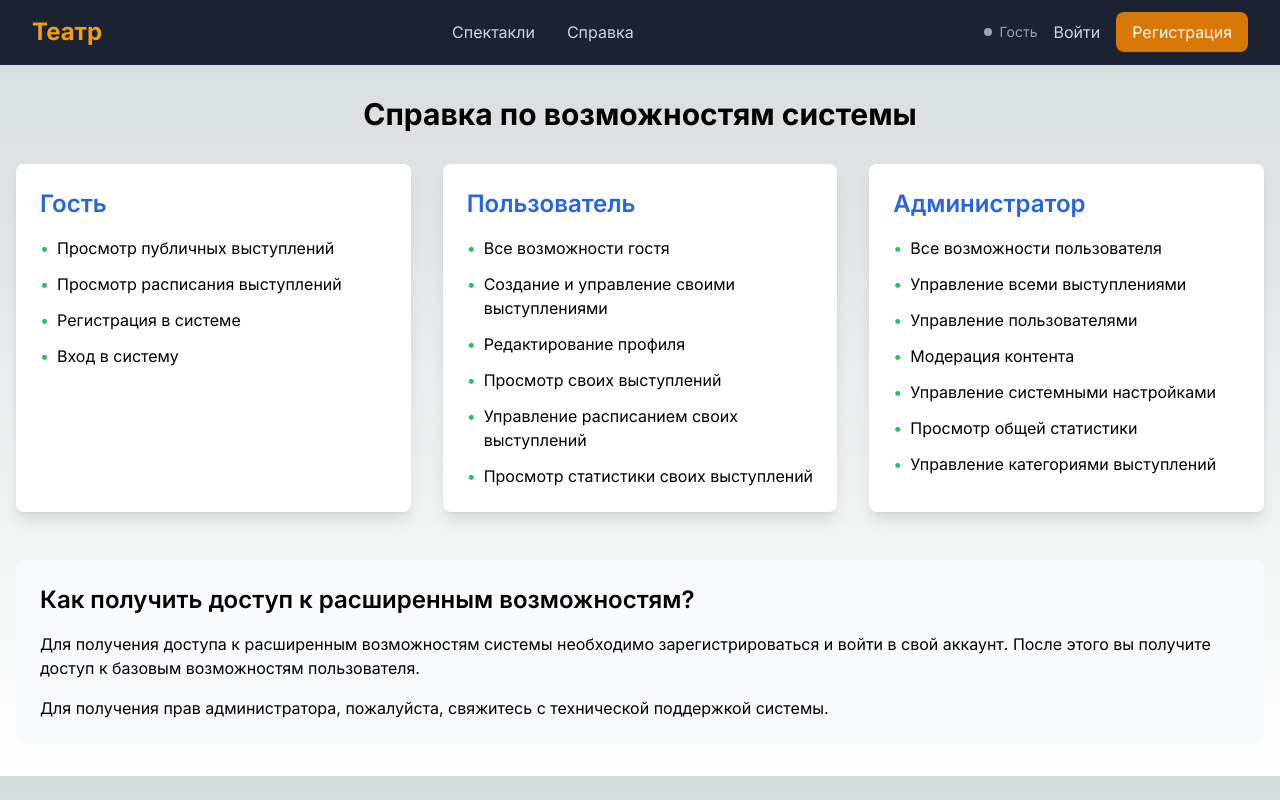
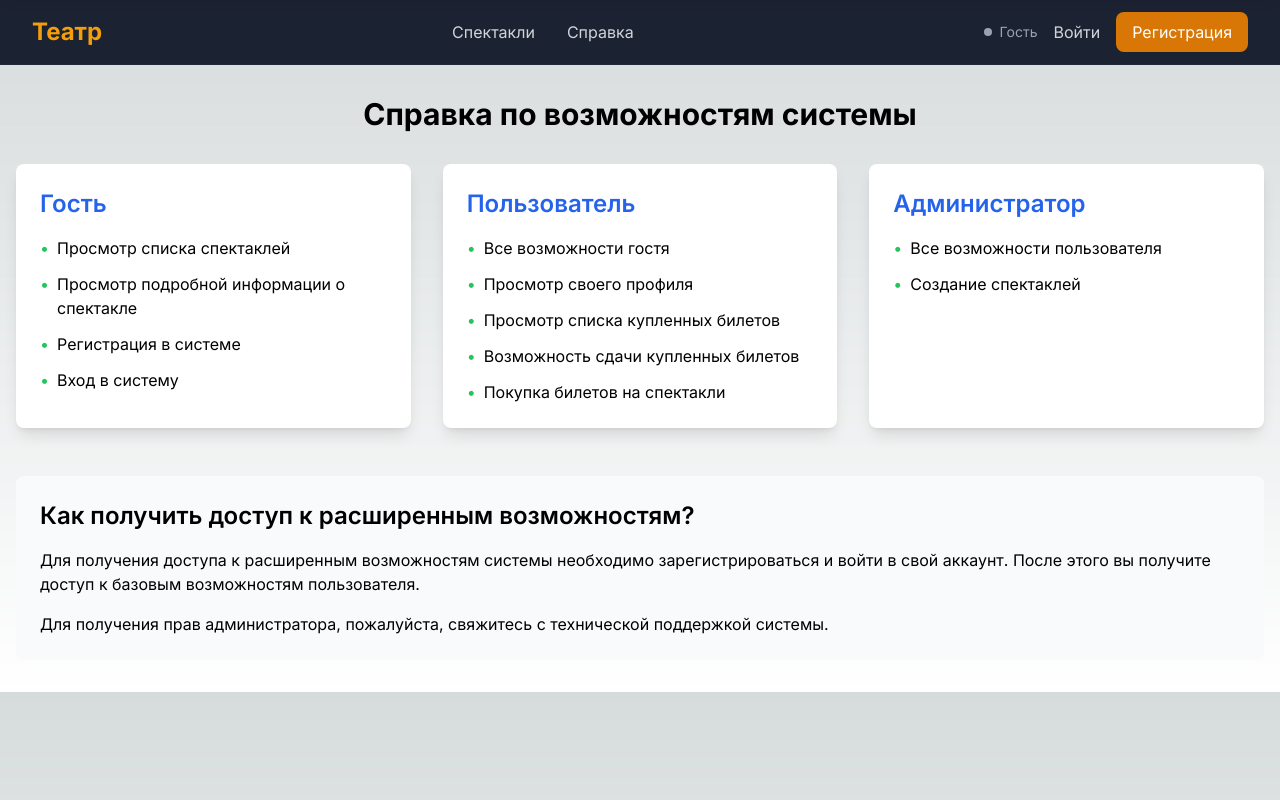
Before and after one commit to Sladenki/Theater, a Next.js app: page /help in a window 1280 px wide. Built offline with nearby package versions, Linux system fonts and the light colour scheme.

Commit message:
change the list of roles

```diff
--- a/src/app/help/page.tsx
+++ b/src/app/help/page.tsx
@@ -7,8 +7,8 @@ const HelpPage = () => {
     guest: {
       title: 'Гость',
       capabilities: [
-        'Просмотр публичных выступлений',
-        'Просмотр расписания выступлений',
+        'Просмотр списка спектаклей',
+        'Просмотр подробной информации о спектакле',
         'Регистрация в системе',
         'Вход в систему'
       ]
@@ -17,23 +17,17 @@ const HelpPage = () => {
       title: 'Пользователь',
       capabilities: [
         'Все возможности гостя',
-        'Создание и управление своими выступлениями',
-        'Редактирование профиля',
-        'Просмотр своих выступлений',
-        'Управление расписанием своих выступлений',
-        'Просмотр статистики своих выступлений'
+        'Просмотр своего профиля',
+        'Просмотр списка купленных билетов',
+        'Возможность сдачи купленных билетов',
+        'Покупка билетов на спектакли'
       ]
     },
     admin: {
       title: 'Администратор',
       capabilities: [
         'Все возможности пользователя',
-        'Управление всеми выступлениями',
-        'Управление пользователями',
-        'Модерация контента',
-        'Управление системными настройками',
-        'Просмотр общей статистики',
-        'Управление категориями выступлений'
+        'Создание спектаклей',
       ]
     }
   };
```
